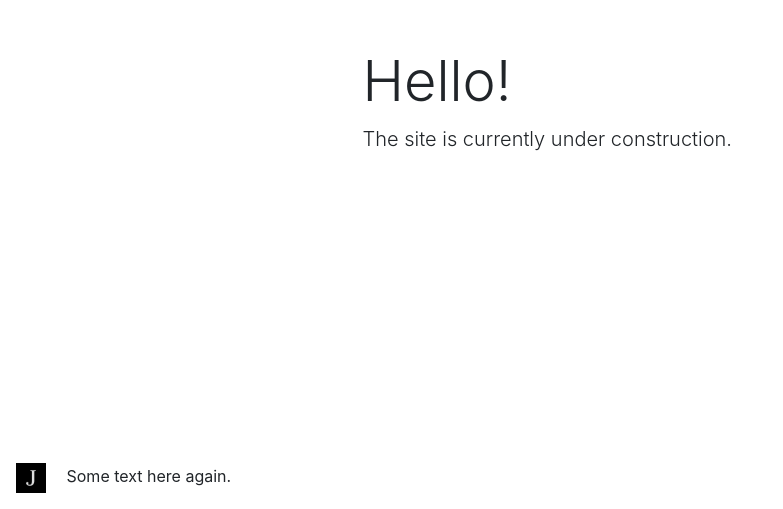
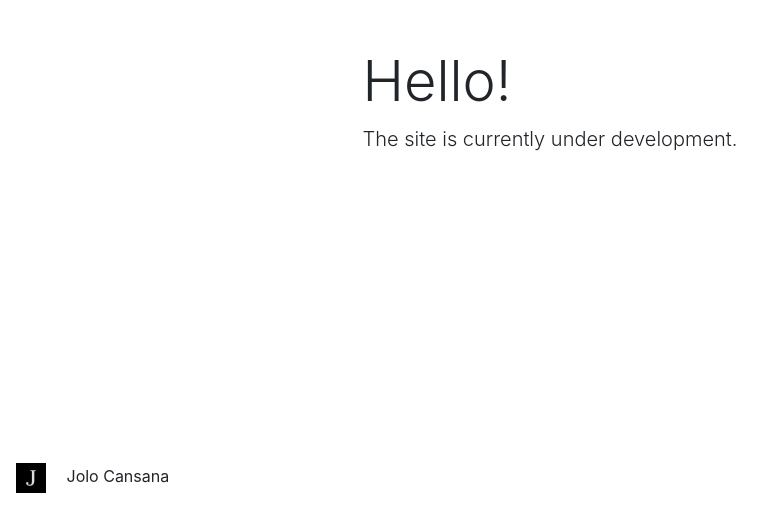
Before and after one commit to jolocansana/jolo.cansana.net, a plain HTML site: page index.html in a window 1280 px wide. Shown: the part 291-800 px from the top of the page, 0-783 px from the left. Drawn offline with nearby package versions, Linux system fonts and the light colour scheme.

Commit message:
fix: changes to text
conventional commits 1.0.0

```diff
--- a/index.html
+++ b/index.html
@@ -3,7 +3,7 @@
 <head>
     <meta charset="UTF-8">
     <meta name="viewport" content="width=device-width, initial-scale=1.0">
-    <title>Jolo Cansana - Under Progress</title>
+    <title>🔧 In Progress</title>
     <style>
         html, body {
             height: 100%;
@@ -23,14 +23,14 @@
             <div class='col-sm-12 my-auto'>
                 <div class="mx-auto  w-50">
                     <h1 class='display-4'>Hello!</h1>
-                    <p class='lead'>The site is currently under construction.</p>
+                    <p class='lead'>The site is currently under development.</p>
                 </div>
             </div>
         </div>
     </div>
     <div class='fixed-bottom ml-3 mb-3' style='width:fit-content;'>
         <img src='assets/logo.png' width='30px'>
-        <span class='mx-3'>Some text here again.</span>
+        <span class='mx-3'>Jolo Cansana</span>
     </div>
 </body>
 </html>
```
